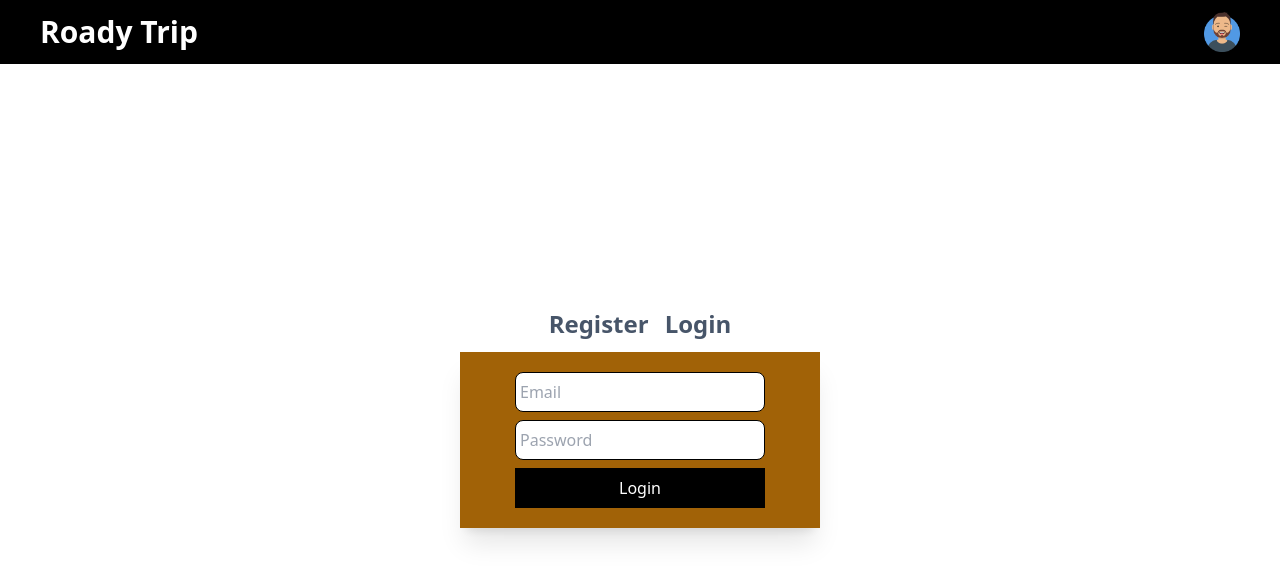
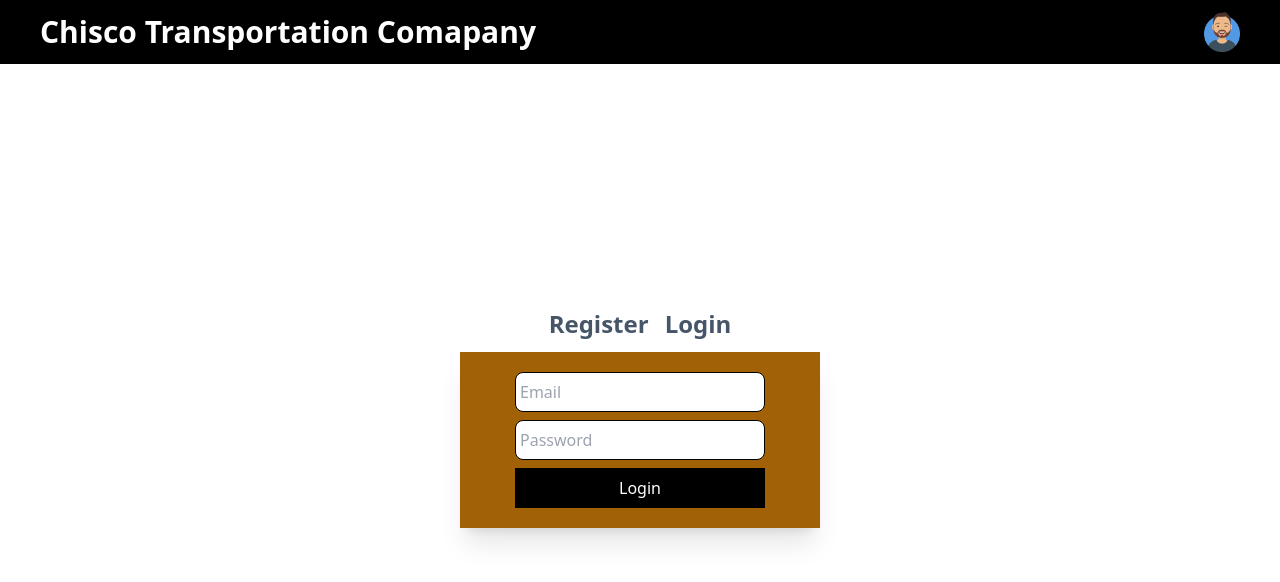
Before and after one commit to Viclaww/bus-booking, a React (Vite) app: page /auth/login in a window 1280 px wide. Shown: the top 582 px of the page. Built offline with nearby package versions, Linux system fonts and the light colour scheme.

Commit message:
Update Header.jsx

```diff
--- a/src/components/Header.jsx
+++ b/src/components/Header.jsx
@@ -11,7 +11,7 @@
   return (
     <>
       <div className=" header px-10 flex justify-between items-center p-2 box-border bg-black w-full h-16">
-        <h2 className="text-3xl font-bold  text-white">Roady Trip</h2>
+        <h2 className="text-3xl font-bold  text-white">Chisco Transportation Comapany</h2>
         {user ? (
           <div className="flex w-1/6 justify-between">
             <button onClick={handleLogout} className="text-white">
```
